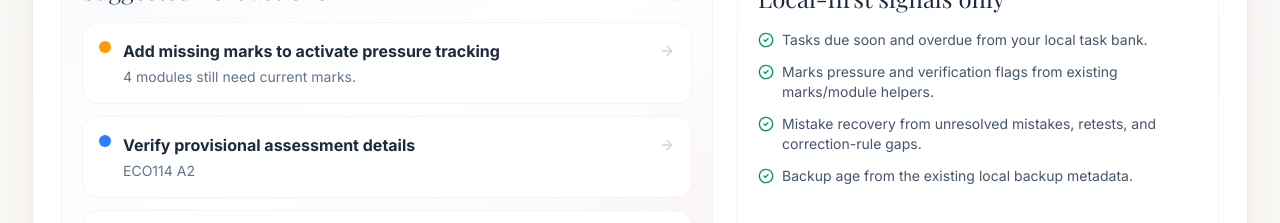
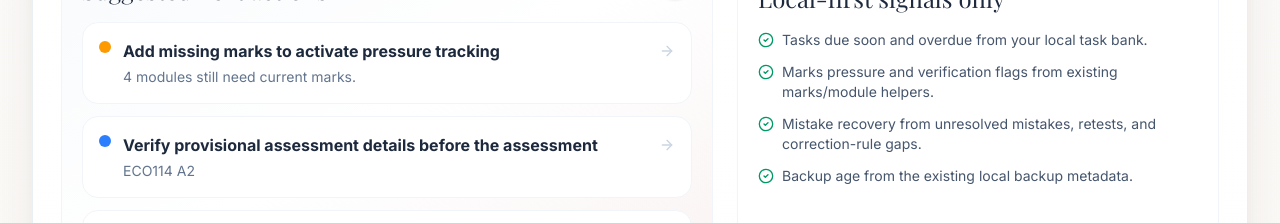
Before and after one commit to apseynicole-ai/nix-studyos, a React (Vite) app: page / in a window 1280 px wide. Shown: the part 1340-1563 px from the top of the page. Built offline with nearby package versions, Linux system fonts and the light colour scheme; no server answers; a web font is replaced by a local one.

Commit message:
fix: filter past provisional weekly review items

```diff
--- a/src/pages/Dashboard.tsx
+++ b/src/pages/Dashboard.tsx
@@ -169,7 +169,7 @@ const Dashboard: React.FC = () => {
   const sourceWarnings = modulesWithSourceWarnings().slice(0, 4);
   const marksPressure = useMemo(() => getDashboardMarksPressureSummary(), []);
   const backupAgeDays = useMemo(() => getBackupAgeDays(), []);
-  const provisionalCalendarEntries = finalAssessmentCalendarEntries.filter((e) => e.confidence === 'provisional');
+  const provisionalCalendarEntries = finalAssessmentCalendarEntries.filter((e) => e.confidence === 'provisional' && !isPastDate(e.date));
   const openLocalTasks = localTasks.filter((task) => !task.done);
   const overdueTasks = openLocalTasks.filter((task) => isPastDate(task.dueDate));
   const dueSoonTasks = openLocalTasks.filter((task) => withinDays(task.dueDate || undefined, 7));
@@ -263,7 +263,7 @@ const Dashboard: React.FC = () => {
 
     if (provisionalCalendarEntries.length > 0) {
       actions.push({
-        title: 'Verify provisional assessment details',
+        title: 'Verify provisional assessment details before the assessment',
         detail: provisionalCalendarEntries.map((entry) => `${entry.moduleCode} ${entry.assessmentId}`).join(', '),
         to: '/modules',
         tone: 'blue',
```
